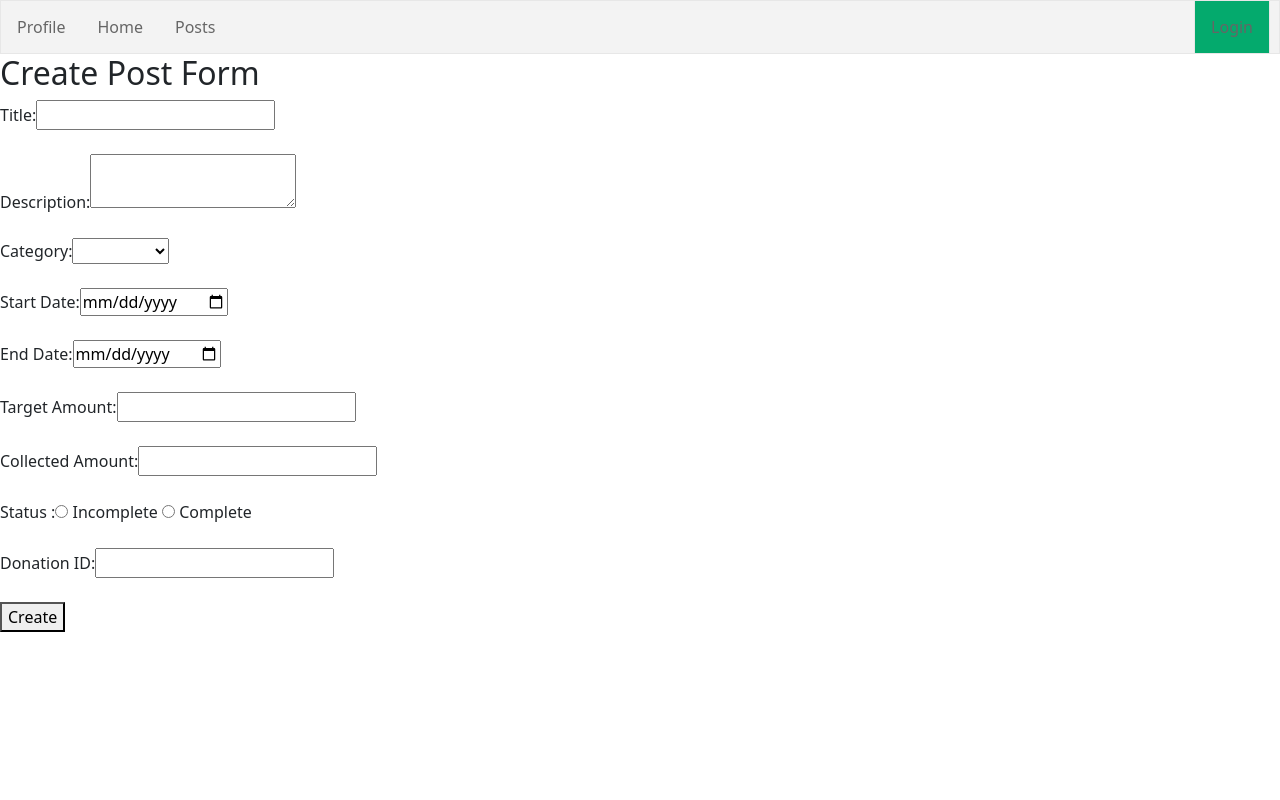
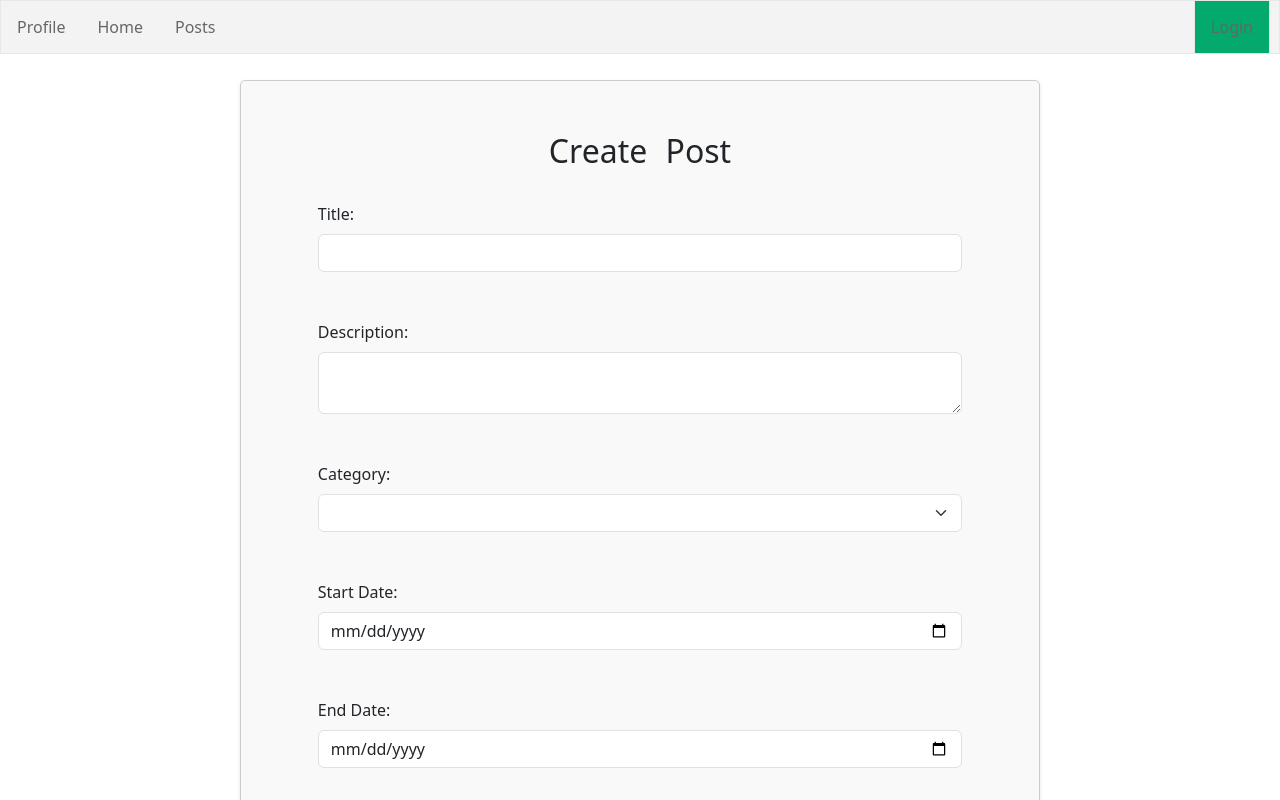
Before and after one commit to praga-deesh/Fundraiser-Frontend, an Angular app: page /add-new-post in a window 1280 px wide. Shown: the top 800 px of the page. Built offline with nearby package versions, Linux system fonts and the light colour scheme.

Commit message:
home page redirections , create post design and validations some defaults values

```diff
--- a/src/app/components/add-new-post/add-new-post.component.css
+++ b/src/app/components/add-new-post/add-new-post.component.css
@@ -0,0 +1,32 @@
+.formContainer {
+
+    margin: 0 auto; /* Center the form container */
+    max-width: 800px; /* Set a maximum width for the form container */
+    padding: 20px; /* Add some padding around the form */
+    border: 1px solid #ccc; /* Add a border for a clean look */
+    border-radius: 5px; /* Add rounded corners */
+    background-color: #f9f9f9; /* Set a light background color */
+    box-shadow: 0 2px 4px rgba(0, 0, 0, 0.1); /* Add a subtle shadow for depth */
+    padding-top: 4vw;
+    padding-left: 6vw;
+    padding-right: 6vw;
+    padding-bottom: 4vw;
+}
+
+.formContainer form {
+    display: flex;
+    flex-direction: column;
+}
+
+button {
+    padding: 10px 20px;
+    color: #fff;
+    border: none;
+    border-radius: 4px;
+    cursor: pointer;
+}
+
+body {
+    padding-top: 2vw;
+    padding-bottom: 2vw;
+}
--- a/src/app/components/add-new-post/add-new-post.component.html
+++ b/src/app/components/add-new-post/add-new-post.component.html
@@ -4,41 +4,86 @@
     <title>Create Post Form</title>
     </head>
     <body>
-        <h2>Create Post Form</h2>
-        <form id="postForm" #postAddForm="ngForm">
-            <label for="title">Title:</label>
-            <input type="text" id="title" name="title" [(ngModel)]="newPost.title"  #titleRef="ngModel" required><br><br>
 
-            <label for="description">Description:</label>
-            <textarea id="description" name="description" [(ngModel)]="newPost.description"  #descriptionRef="ngModel" required></textarea><br><br>
+        <div class="formContainer">
 
-            <label for="category">Category:</label>
-            <select id="category" name="category" [(ngModel)]="newPost.category"  #categoryRef="ngModel">
+            <h2 class="form-title" style="text-align: center;word-spacing: 10px;">Create Post </h2> <br>
+
+        <form id="postForm" #postAddForm="ngForm" class="form-label">
+
+
+
+            <label for="title" class="form-label">Title:</label>
+            <input type="text" id="title" name="title" class="form-control" [(ngModel)]="newPost.title"  #titleRef="ngModel" pattern="[A-Za-z]{3,}" required>
+            <div *ngIf="titleRef.invalid && titleRef.touched || titleRef.dirty">
+                <p *ngIf="titleRef.errors?.['required']" class="text-danger">Title is required...can't be blank</p>
+                <p *ngIf="titleRef.errors?.['pattern']" class="text-danger">Only characters are allowed,minimum 3 characters are required</p>
+            </div><br><br>
+
+            <label for="description" class="form-label">Description:</label>
+            <textarea id="description" class="form-control" name="description" [(ngModel)]="newPost.description"  #descriptionRef="ngModel" pattern="[A-Za-z]{10,}" required></textarea>
+            <div *ngIf="descriptionRef.invalid && descriptionRef.touched || descriptionRef.dirty">
+                <p *ngIf="descriptionRef.errors?.['required']" class="text-danger">Description is required...can't be blank</p>
+                <p *ngIf="descriptionRef.errors?.['pattern']" class="text-danger">Only characters are allowed,minimum 15 characters are required</p>
+            </div><br><br>
+
+            <label for="category" class="form-label">Category:</label>
+            <select id="category" name="category" [(ngModel)]="newPost.category"  #categoryRef="ngModel" class="form-select" required>
                 <option value="food">Food</option>
                 <option value="education">Education</option>
                 <option value="medical">Medical</option>
-            </select><br><br>
+            </select>
+            <div *ngIf="categoryRef.invalid && categoryRef.touched || categoryRef.dirty">
+                <p *ngIf="categoryRef.errors?.['required']" class="text-danger">Category is required...Select One</p>
+                 </div><br><br>
 
-            <label for="startDate">Start Date:</label>
-            <input type="date" id="startDate" name="startDate"  [(ngModel)]="newPost.startDate"  #startDateRef="ngModel" required><br><br>
+            <label for="startDate" class="form-label">Start Date:</label>
+            <input type="date" id="startDate" name="startDate"  [(ngModel)]="newPost.startDate"  #startDateRef="ngModel" required class="form-control">
+            <div *ngIf="startDateRef.invalid && startDateRef.touched || startDateRef.dirty">
+                <p *ngIf="startDateRef.errors?.['required']" class="text-danger">Start Date is required...Select One</p>
+                 </div><br><br>
 
-            <label for="endDate">End Date:</label>
-            <input type="date" id="endDate" name="endDate"  [(ngModel)]="newPost.endDate"  #endDateRef="ngModel"required><br><br>
+            <label for="endDate" class="form-label">End Date:</label>
+            <input type="date" id="endDate" name="endDate"  [(ngModel)]="newPost.endDate"  #endDateRef="ngModel"required class="form-control">
+            <div *ngIf="endDateRef.invalid && endDateRef.touched || endDateRef.dirty">
+                <p *ngIf="endDateRef.errors?.['required']" class="text-danger">End Date is required...Select One</p>
+                 </div><br><br>
 
-            <label for="targetAmount">Target Amount:</label>
-            <input type="number" id="targetAmount" name="targetAmount" [(ngModel)]="newPost.amountRequested"  #targetAmountRef="ngModel" required><br><br>
+            <label for="targetAmount" class="form-label">Target Amount:</label>
+            <input type="number" id="targetAmount" class="form-control" name="targetAmount" [(ngModel)]="newPost.amountRequested"  #targetAmountRef="ngModel" pattern="^[1-9]\d*$" required>
+            <div *ngIf="targetAmountRef.invalid && (targetAmountRef.dirty || targetAmountRef.touched)">
+                <p *ngIf="targetAmountRef.errors?.['required']" class="text-danger">Amount[numbers] is required</p>
+                <p *ngIf="targetAmountRef.errors?.['pattern']" class="text-danger">Amount must be a positive number</p>
+              </div><br><br>
 
 
-            <label for="collectedAmount">Collected Amount:</label>
-            <input type="number" id="collectedAmount" name="collectedAmount" value=0 [(ngModel)]="newPost.amountCollected"  #collectedAmountRef="ngModel"required ><br><br>
+            <label for="collectedAmount"class="form-label">Collected Amount:</label>
+            <input type="number" id="collectedAmount" class="form-control" name="collectedAmount"  [(ngModel)]="newPost.amountCollected"  #collectedAmountRef="ngModel" pattern="^[0-9]\d*$"  value="0" readonly >
+            <div *ngIf="collectedAmountRef.invalid && (collectedAmountRef.dirty || collectedAmountRef.touched)">
+                <p *ngIf="collectedAmountRef.errors?.['required']" class="text-danger">Amount[numbers] is required</p>
+                <p *ngIf="collectedAmountRef.errors?.['pattern']" class="text-danger">Amount must be a zero or positive number</p>
+              </div><br><br>
 
-            <label for="status">Status :</label>
-            <input type="radio" name="status" value="incomplete" [(ngModel)]="newPost.status"> Incomplete
-            <input type="radio" name="status" value="complete" [(ngModel)]="newPost.status"> Complete <br><br>
+            <!-- <label for="status" class="form-label" style="padding-right: 1vw;">Status :  </label>
+            <div>
+                <input type="radio" name="status" id="status1" value="incomplete" [(ngModel)]="newPost.status" class="form-check-input" checked>
+                <label class="form-check-label" style="padding-right: 1vw;" for="status1" style="padding-left: 0.8vw;">Incomplete</label>
+              </div>
+              <div>
+                <input type="radio" name="status" id="status2" value="completed"  class="form-check-input" disabled>
+                <label class="form-check-label" for="status2" style="padding-left: 0.8vw;">Completed</label>
+              </div> <br><br> -->
 
-            <label for="donationId">Donation ID:</label>
-            <input type="text" id="donationId" name="donationId" [(ngModel)]="newPost.donationAccountId"  #donationIdRef="ngModel"><br><br>
 
-            <button (click)="addNewPost()">Create</button>
+
+            <label for="donationId" class="form-label">Donation ID:</label>
+            <input type="text" id="donationId" name="donationId" class="form-control" [(ngModel)]="newPost.donationAccountId"  #donationIdRef="ngModel" required>
+            <div *ngIf="targetAmountRef.invalid && (targetAmountRef.dirty || targetAmountRef.touched)">
+                <p *ngIf="targetAmountRef.errors?.['required']" class="text-danger">Donation Account Id [Upi Id] is required</p>
+
+              </div><br><br>
+
+            <button (click)="addNewPost()" class="btn btn-success">Create</button>
         </form>
+    </div>
     </body>
--- a/src/app/components/add-new-post/add-new-post.component.ts
+++ b/src/app/components/add-new-post/add-new-post.component.ts
@@ -26,7 +26,10 @@ export class AddNewPostComponent {
    newPost:NewPost=new NewPost();
    postFundraiser:PostFundraiser=new PostFundraiser();
 
+
    ngOnInit() {
+    this.newPost.status= "incomplete";
+    this.newPost.amountCollected=0;
     // Get user details from sessionStorage
     let userData = sessionStorage.getItem('user');
     if (userData) {
--- a/src/app/components/home/home.component.css
+++ b/src/app/components/home/home.component.css
@@ -19,7 +19,7 @@ img {vertical-align: middle;}
   width: 100%;
   text-align: center;
   position: absolute;
-  bottom: 10%; /* Adjust based on how far from the bottom you want the buttons */
+  bottom: 20%; /* Adjust based on how far from the bottom you want the buttons */
   left: 15%; /* Centers buttons (100% - 75%) / 2 = 12.5% padding on each side */
   width: 75%; /* 3/4 of the image width */
   display: flex;
@@ -62,11 +62,11 @@ img {vertical-align: middle;}
 /* Fading animation */
 .fade {
   animation-name: fade;
-  animation-duration: 1.5s;
+  animation-duration: 3s;
 }
 
 @keyframes fade {
-  from {opacity: .4}
+  from {opacity: .6}
   to {opacity: 1}
 }
 
--- a/src/app/components/home/home.component.html
+++ b/src/app/components/home/home.component.html
@@ -13,10 +13,10 @@
   <div class="numbertext">1 / 4
     <h2 class="welcome">Welcome to Fundraise App</h2>
   </div>
-  <img src="/assets/images/FundraiseImage1.jpg" style="width:100%">
+  <img src="/assets/images/FundraiseImage3.jpg" style="width:100%">
   <div class="buttons">
-    <button>Create Post</button>
-    <button (click)="donateNowRedirect()">Donate Now</button>
+    <button (click)="creatPostRedirect()" class="btn btn-outline-warning">Create Post</button>
+    <button (click)="donateNowRedirect()" class="btn btn-outline-success">Donate Now</button>
   </div>
 </div>
 
@@ -26,8 +26,8 @@
   </div>
   <img src="/assets/images/FundraiseImage2.jpg" style="width:100%">
     <div class="buttons">
-    <button>Create Post</button>
-    <button (click)="donateNowRedirect()">Donate Now</button>
+    <button (click)="creatPostRedirect()" class="btn btn-outline-warning ">Create Post</button>
+    <button (click)="donateNowRedirect()" class="btn btn-outline-success ">Donate Now</button>
   </div>
 </div>
 
@@ -36,10 +36,10 @@
     <h2 class="welcome">Welcome to Fundraise App</h2>
   </div>
 
-  <img src="/assets/images/FundraiseImage3.jpg" style="width:100%">
+  <img src="/assets/images/FundraiseImage4.jpg" style="width:100%">
  <div class="buttons">
-    <button>Create Post</button>
-    <button (click)="donateNowRedirect()">Donate Now</button>
+    <button (click)="creatPostRedirect()" class="btn btn-outline-warning ">Create Post</button>
+    <button (click)="donateNowRedirect()" class="btn btn-outline-success ">Donate Now</button>
   </div>
 </div>
 
@@ -48,10 +48,10 @@
         <h2 class="welcome">Welcome to Fundraise App</h2>
     </div>
 
-    <img src="/assets/images/FundraiseImage4.jpg" style="width:100%">
+    <img src="/assets/images/FundraiseImage1.jpg" style="width:100%">
    <div class="buttons">
-      <button>Create Post</button>
-      <button (click)="donateNowRedirect()">Donate Now</button>
+      <button (click)="creatPostRedirect()" class="btn btn-outline-warning ">Create Post</button>
+      <button (click)="donateNowRedirect()" class="btn btn-outline-success ">Donate Now</button>
     </div>
   </div>
 
--- a/src/app/guards/donation.guard.ts
+++ b/src/app/guards/donation.guard.ts
@@ -21,6 +21,9 @@ export const donationGuard: CanActivateFn = (route, state) => {
     }
 
   }
+  else {
+    inject(Router).navigateByUrl('donor-login');
+  }
 
   return true;
 };
```
Also changed, not shown: src/app/components/home/home.component.ts (+25 -1 lines).
